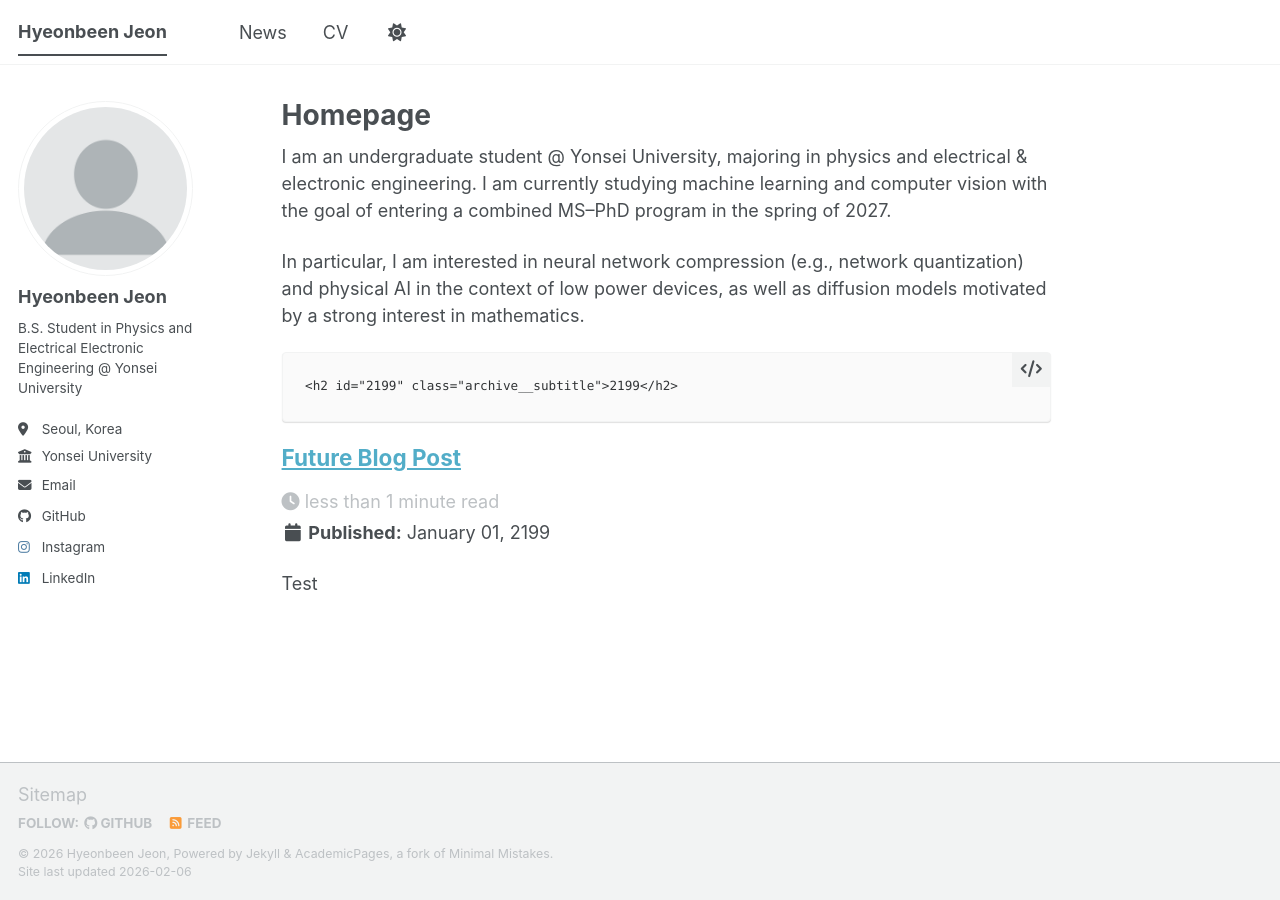
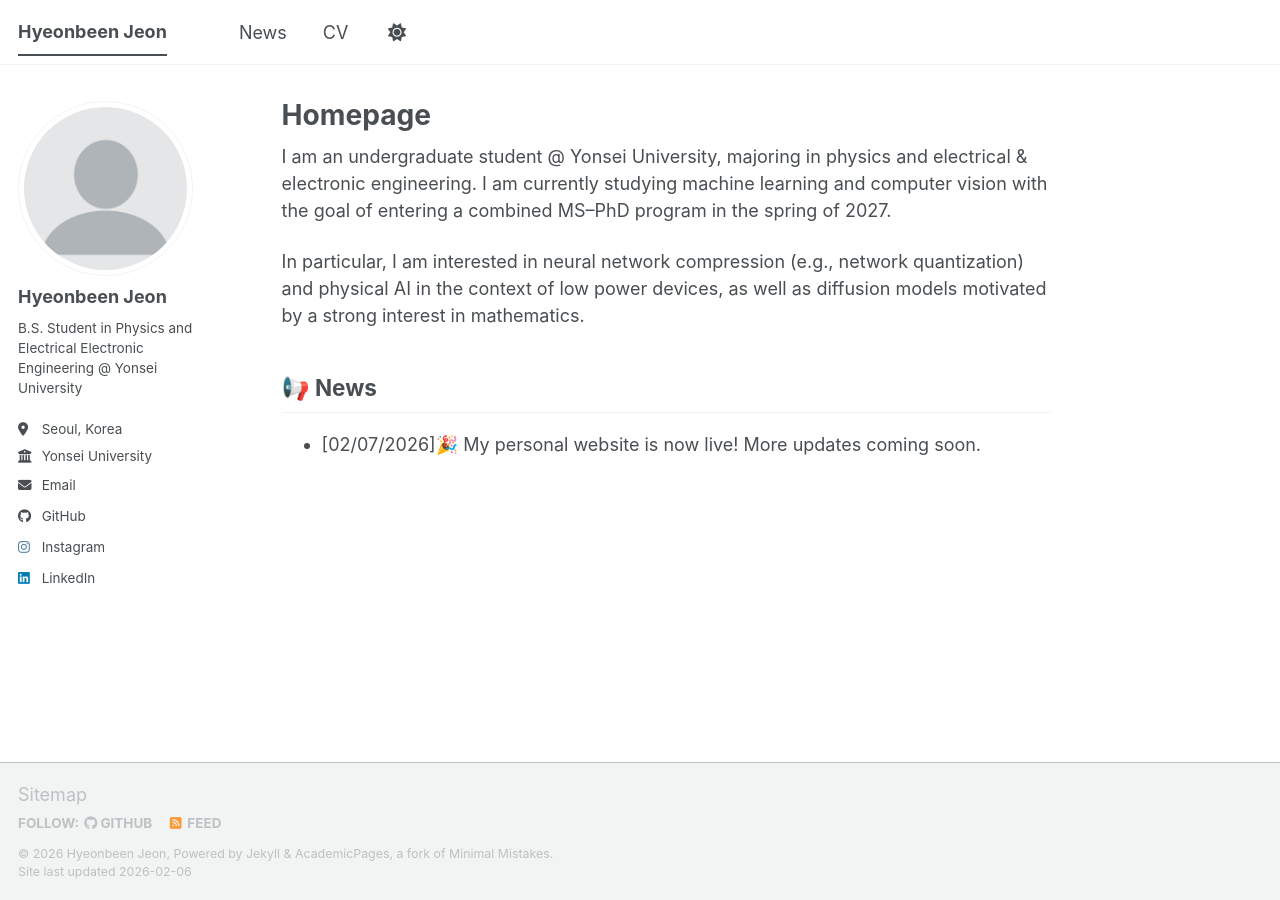
Before and after one commit to jnhnbn01/jnhnbn01.github.io, a Jekyll site: the page built from _pages/about.md, in a window 1280 px wide. Built offline with Jekyll 4.4.1, drawn with Linux system fonts in a browser that asks for light colours; a script bundle is joined from its source files by our own code; library files that are not in the unit come from our copies.

Commit message:
Update about.md

```diff
--- a/_pages/about.md
+++ b/_pages/about.md
@@ -11,13 +11,5 @@ I am an undergraduate student @ Yonsei University, majoring in physics and elect
 
 In particular, I am interested in neural network compression (e.g., network quantization) and physical AI in the context of low power devices, as well as diffusion models motivated by a strong interest in mathematics.
 
-{% include base_path %}
-{% capture written_year %}'None'{% endcapture %}
-{% for post in site.posts %}
-  {% capture year %}{{ post.date | date: '%Y' }}{% endcapture %}
-  {% if year != written_year %}
-    <h2 id="{{ year | slugify }}" class="archive__subtitle">{{ year }}</h2>
-    {% capture written_year %}{{ year }}{% endcapture %}
-  {% endif %}
-  {% include archive-single.html %}
-{% endfor %}
+## 📢 News
+- [02/07/2026]🎉 My personal website is now live! More updates coming soon.
```
